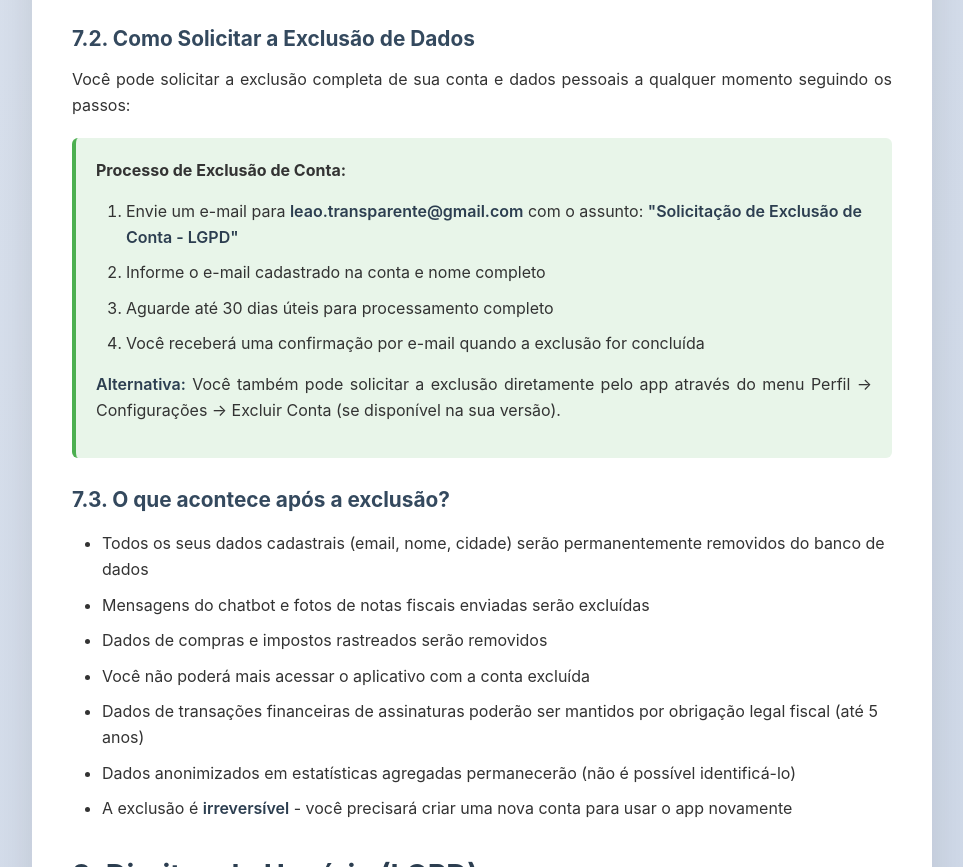
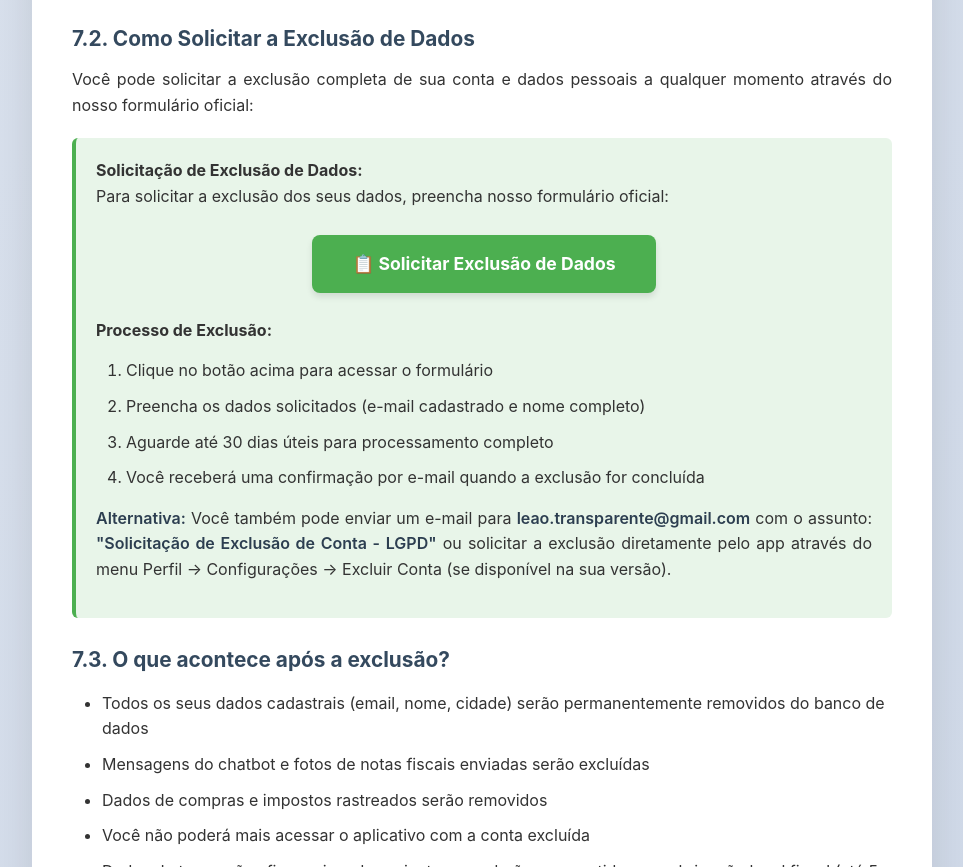
Before and after one commit to Luckeera/Leao_privacy, a plain HTML site: page index.html in a window 1280 px wide. Shown: the part 6724-7591 px from the top of the page, without its empty margins (158-1121 px from the left). Drawn offline with Linux system fonts and the light colour scheme.

Commit message:
Adicionando o formulario de exclusao de conta

```diff
--- a/index.html
+++ b/index.html
@@ -510,17 +510,24 @@
             </ul>
 
             <h3>7.2. Como Solicitar a Exclusão de Dados</h3>
-            <p>Você pode solicitar a exclusão completa de sua conta e dados pessoais a qualquer momento seguindo os passos:</p>
+            <p>Você pode solicitar a exclusão completa de sua conta e dados pessoais a qualquer momento através do nosso formulário oficial:</p>
 
             <div class="highlight-box">
-                <h4>Processo de Exclusão de Conta:</h4>
+                <h4>Solicitação de Exclusão de Dados:</h4>
+                <p style="margin-bottom: 20px;">Para solicitar a exclusão dos seus dados, preencha nosso formulário oficial:</p>
+                <div style="text-align: center; margin: 25px 0;">
+                    <a href="https://forms.gle/du9qAm1mnXJ3FyKz9" target="_blank" rel="noopener noreferrer" style="display: inline-block; background: #4CAF50; color: white; padding: 15px 40px; text-decoration: none; border-radius: 8px; font-weight: bold; font-size: 1.1em; transition: background 0.3s; box-shadow: 0 4px 6px rgba(0,0,0,0.1);">
+                        📋 Solicitar Exclusão de Dados
+                    </a>
+                </div>
+                <h4 style="margin-top: 25px;">Processo de Exclusão:</h4>
                 <ol>
-                    <li>Envie um e-mail para <strong>leao.transparente@gmail.com</strong> com o assunto: <strong>"Solicitação de Exclusão de Conta - LGPD"</strong></li>
-                    <li>Informe o e-mail cadastrado na conta e nome completo</li>
+                    <li>Clique no botão acima para acessar o formulário</li>
+                    <li>Preencha os dados solicitados (e-mail cadastrado e nome completo)</li>
                     <li>Aguarde até 30 dias úteis para processamento completo</li>
                     <li>Você receberá uma confirmação por e-mail quando a exclusão for concluída</li>
                 </ol>
-                <p style="margin-top: 15px;"><strong>Alternativa:</strong> Você também pode solicitar a exclusão diretamente pelo app através do menu Perfil → Configurações → Excluir Conta (se disponível na sua versão).</p>
+                <p style="margin-top: 15px;"><strong>Alternativa:</strong> Você também pode enviar um e-mail para <strong>leao.transparente@gmail.com</strong> com o assunto: <strong>"Solicitação de Exclusão de Conta - LGPD"</strong> ou solicitar a exclusão diretamente pelo app através do menu Perfil → Configurações → Excluir Conta (se disponível na sua versão).</p>
             </div>
 
             <h3>7.3. O que acontece após a exclusão?</h3>
```
